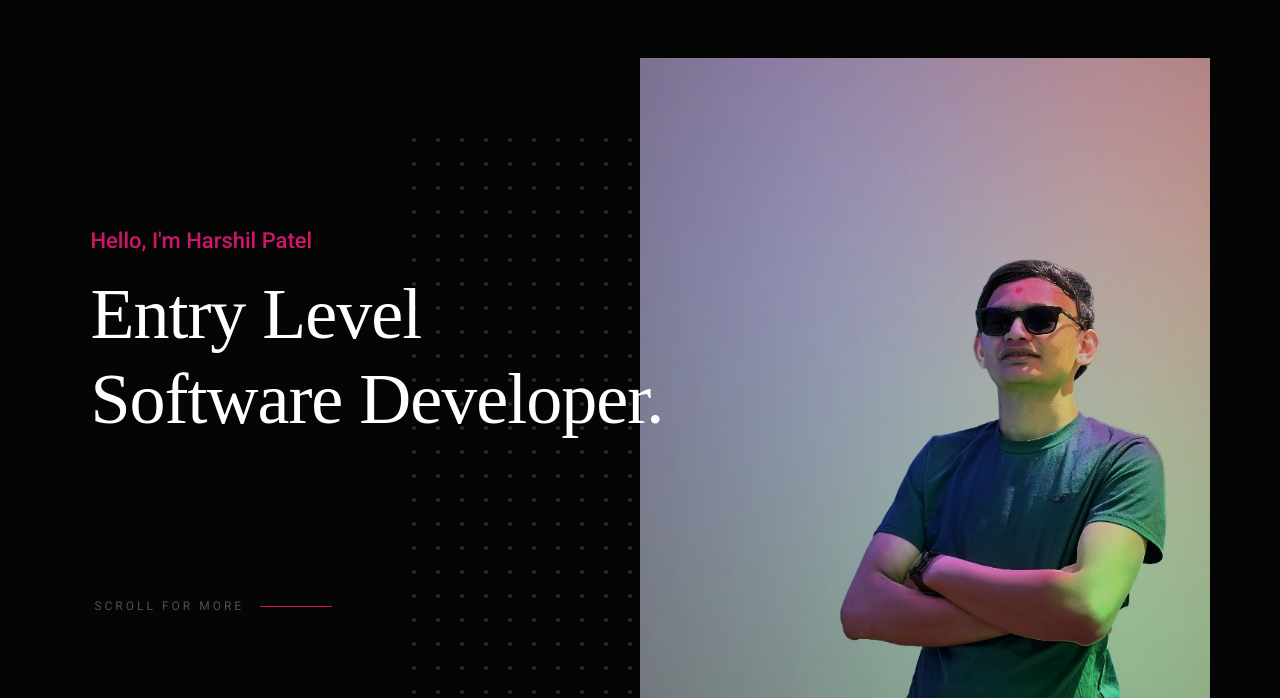
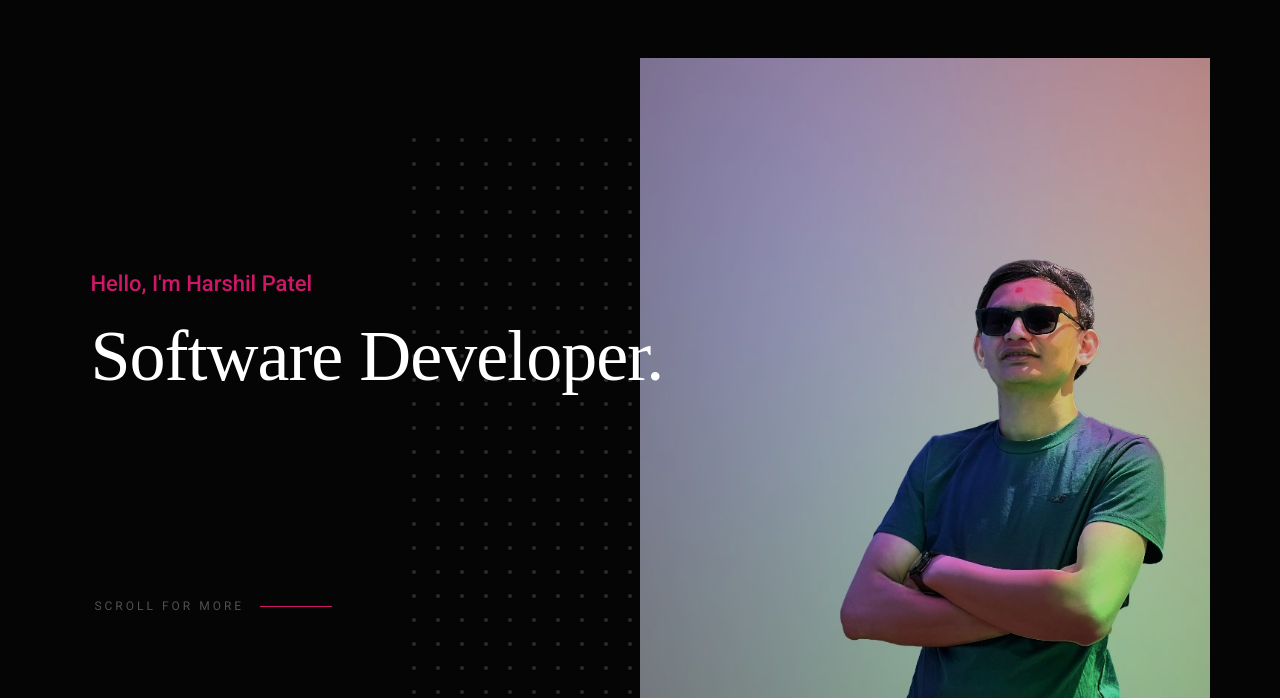
Before and after one commit to HarshilPat/HarshilPat.github.io, a plain HTML site: page index.html in a window 1280 px wide. Shown: the part 102-802 px from the top of the page. Drawn offline with Linux system fonts and the light colour scheme; a web font is replaced by a local one.

Commit message:
Update index.html

```diff
--- a/index.html
+++ b/index.html
@@ -80,8 +80,7 @@
             <div class="column large-9 mob-full intro-text">
                 <h3>Hello, I'm Harshil Patel</h3>
                 <h1>
-                    Entry Level
-                    <br>Software Developer.
+                    Software Developer.
                 </h1>
             </div>
 
```
